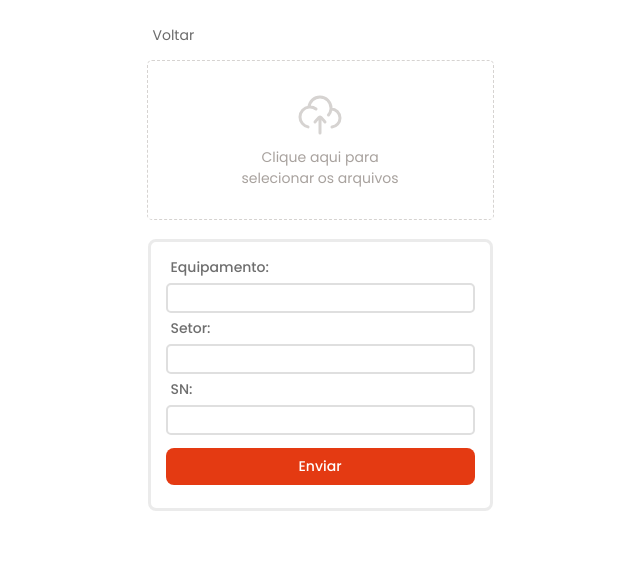
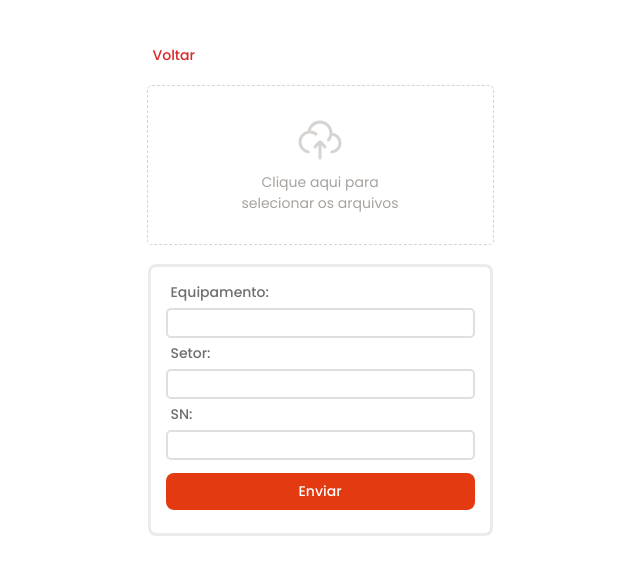
Before and after one commit to RicardoTavaresDias/REGISTER-ASSETS, a React (Vite) app in the folder WEB/: page / in a window 1280 px wide. Shown: the top 574 px of the page, without its empty margins (320-960 px from the left). Built offline with nearby package versions, Linux system fonts and the light colour scheme.

Commit message:
version 1.1.14

```diff
--- a/WEB/src/components/input-upload/index.jsx
+++ b/WEB/src/components/input-upload/index.jsx
@@ -1,11 +1,11 @@
 import './styles.css'
 
-export function InputUpload({ children }) {
+export function InputUpload({ children, id }) {
 
   return (
     <>
-      <div className='area'>
-        <div className="dropzone">
+      <div className='area' >
+        <div className="dropzone" id={id}>
           {children}
 
           <svg
--- a/WEB/src/components/input-upload/styles.css
+++ b/WEB/src/components/input-upload/styles.css
@@ -1,7 +1,6 @@
 
 .area {
   margin: 0 auto;
-  margin-top: 15px;
 }
 
 /* Aqui é o input de file - enviar arquivo */
--- a/WEB/src/components/upload-loading/index.jsx
+++ b/WEB/src/components/upload-loading/index.jsx
@@ -1,9 +1,9 @@
 import "./styles.css";
 import svg from "../../assets/file.svg";
 
-export function UploadLoading({ file, progress, children }) {
+export function UploadLoading({ file, progress, children, id }) {
   return (
-    <div className="containerUploadLoading">
+    <div className="containerUploadLoading" id={id}>
       <div className="file">
         <img src={svg} />
         <a className="link" target="_parent">
--- a/WEB/src/hooks/useUpload.js
+++ b/WEB/src/hooks/useUpload.js
@@ -34,9 +34,8 @@ export function useUpload(setSN){
             ? error.response.data.message
             : error.message
         );
-        ResetForm();
       }
-
+      ResetForm();
       setError(true);
       toast.error(error.response ? error.response.data.message : error.message);
     } finally {
--- a/WEB/src/index.css
+++ b/WEB/src/index.css
@@ -54,3 +54,21 @@ img {
   max-width: 100%;
   height: auto;
 }
+
+#visible {
+  transition: 0.5s ease-in;
+}
+
+#invisible {
+  animation: moveBox 1.5s ease-out forwards;
+}
+
+@keyframes moveBox {
+  from {
+
+  }
+  to {
+
+    display: none;
+  }
+}
--- a/WEB/src/pages/Assets/index.jsx
+++ b/WEB/src/pages/Assets/index.jsx
@@ -17,24 +17,24 @@ export function Assets() {
 
   return (
     <main>
-      <span id="closeLink" href="#" onClick={() => asset.CloseForm()}>
+      <span id="closeLink" onClick={() => asset.CloseForm()}>
         Voltar
       </span>
 
-      {asset.upload.progress < 100 && (
+      {asset.upload.progress < 100 &&
         <InputUpload>
           <input
             type="file"
-            id="birth-file"
+            id='birth-file'
             name="birth-file"
             onChange={(e) => asset.upload.AddUPload(e.target.files[0])}
             disabled={asset.upload.file?.name ? true : asset.upload.progress ? true : false}
           />
         </InputUpload>
-      )}
+      }
 
       {asset.upload.file?.name && (
-        <UploadLoading file={asset.upload.file} progress={asset.upload.progress}>
+        <UploadLoading file={asset.upload.file} progress={asset.upload.progress} id={asset.upload.progress === 100 ? "invisible" : "visible"}>
           <a
             className={
               asset.upload.progress < 1 ? (asset.upload.progress === 100 ? "check" : "close") : "clean"
--- a/WEB/src/pages/Assets/styles.css
+++ b/WEB/src/pages/Assets/styles.css
@@ -37,9 +37,11 @@
  #closeLink {
    text-decoration: none;
    cursor: pointer;
-   color: #4b4a4ad1;
+   color: #DC2626;
+   font-weight: 500;
    margin: 20px auto;
    margin-left: 5px;
+   display: block;
  }
 
  #closeLink:hover {
```
